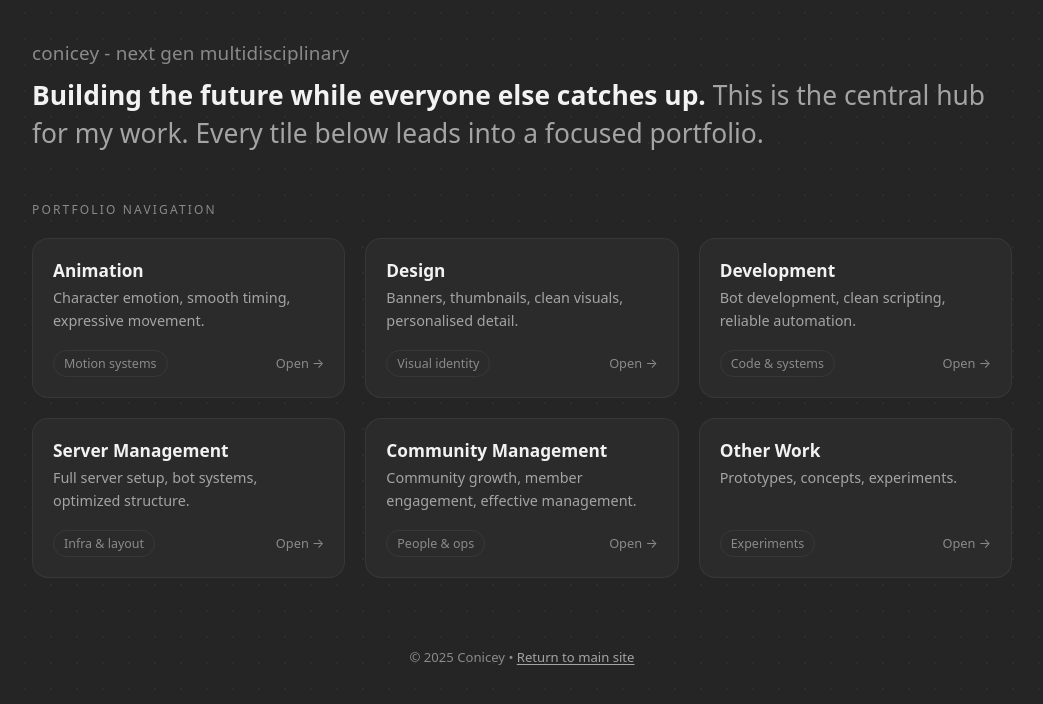
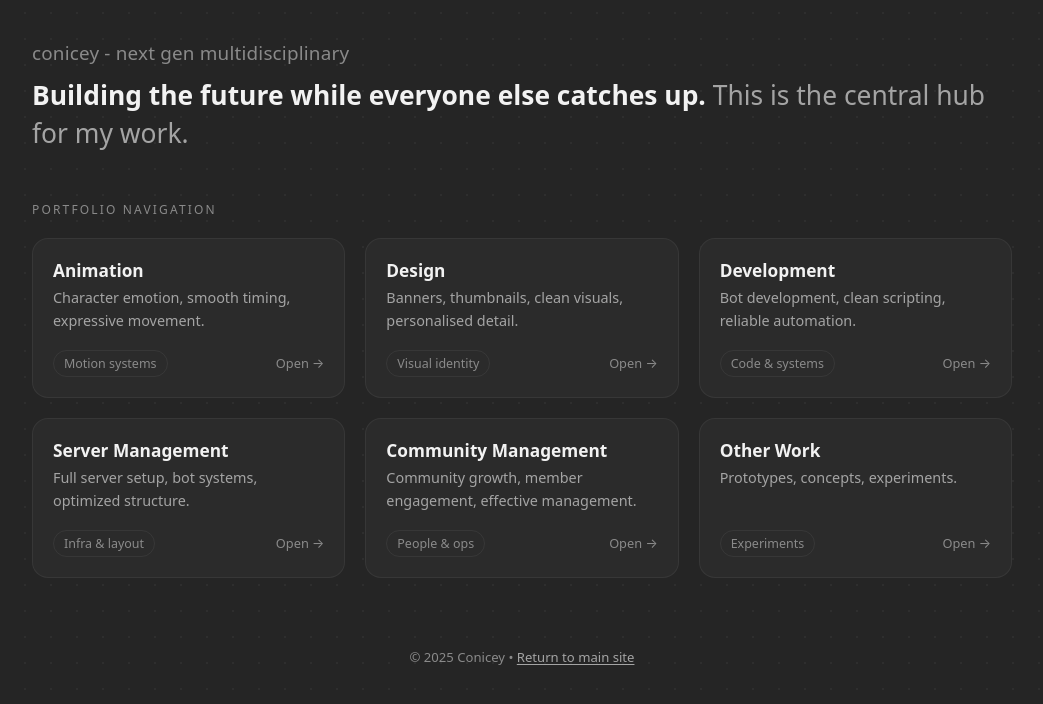
Before and after one commit to conicey/conicey.github.io, a plain HTML site: page portfolio/index.html in a window 1280 px wide. Shown: the whole page, without its empty margins (118-1161 px from the left). Drawn offline with Linux system fonts and the light colour scheme.

Commit message:
Update index.html

```diff
--- a/portfolio/index.html
+++ b/portfolio/index.html
@@ -209,7 +209,7 @@
         <div class="hero-topline">conicey - next gen multidisciplinary</div>
         <p class="hero-body">
           <strong>Building the future while everyone else catches up.</strong>
-          This is the central hub for my work. Every tile below leads into a focused portfolio.
+          This is the central hub for my work.
         </p>
       </section>
 
```
